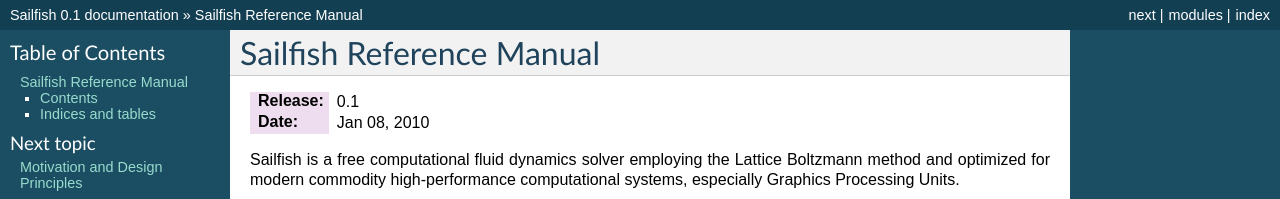
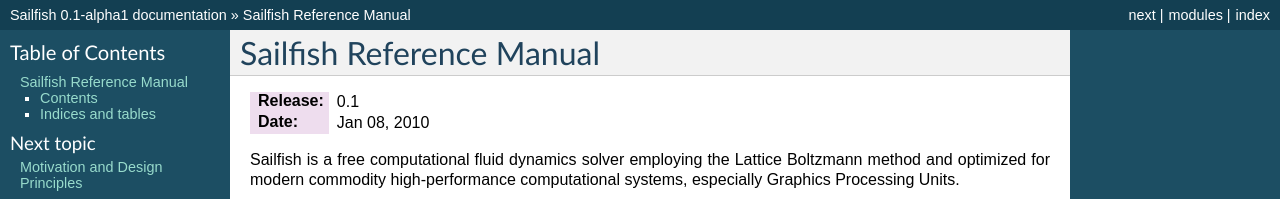
Before and after one commit to sailfish-team/sailfish, a Sphinx documentation site: the page built from doc/index.rst, in a window 1280 px wide and 900 px high. Shown: the top 199 px of the window. Built offline with Sphinx 7.4.7, drawn with Linux system fonts in a browser that asks for light colours; formulas are drawn with MathJax 3; some of the changed text lies outside the part shown.

Commit message:
Update version to 0.1-alpha1 everywhere.

```diff
--- a/doc/conf.py
+++ b/doc/conf.py
@@ -51,7 +51,7 @@
 # The short X.Y version.
 version = '0.1'
 # The full version, including alpha/beta/rc tags.
-release = '0.1'
+release = '0.1-alpha1'
 
 # The language for content autogenerated by Sphinx. Refer to documentation
 # for a list of supported languages.
```
